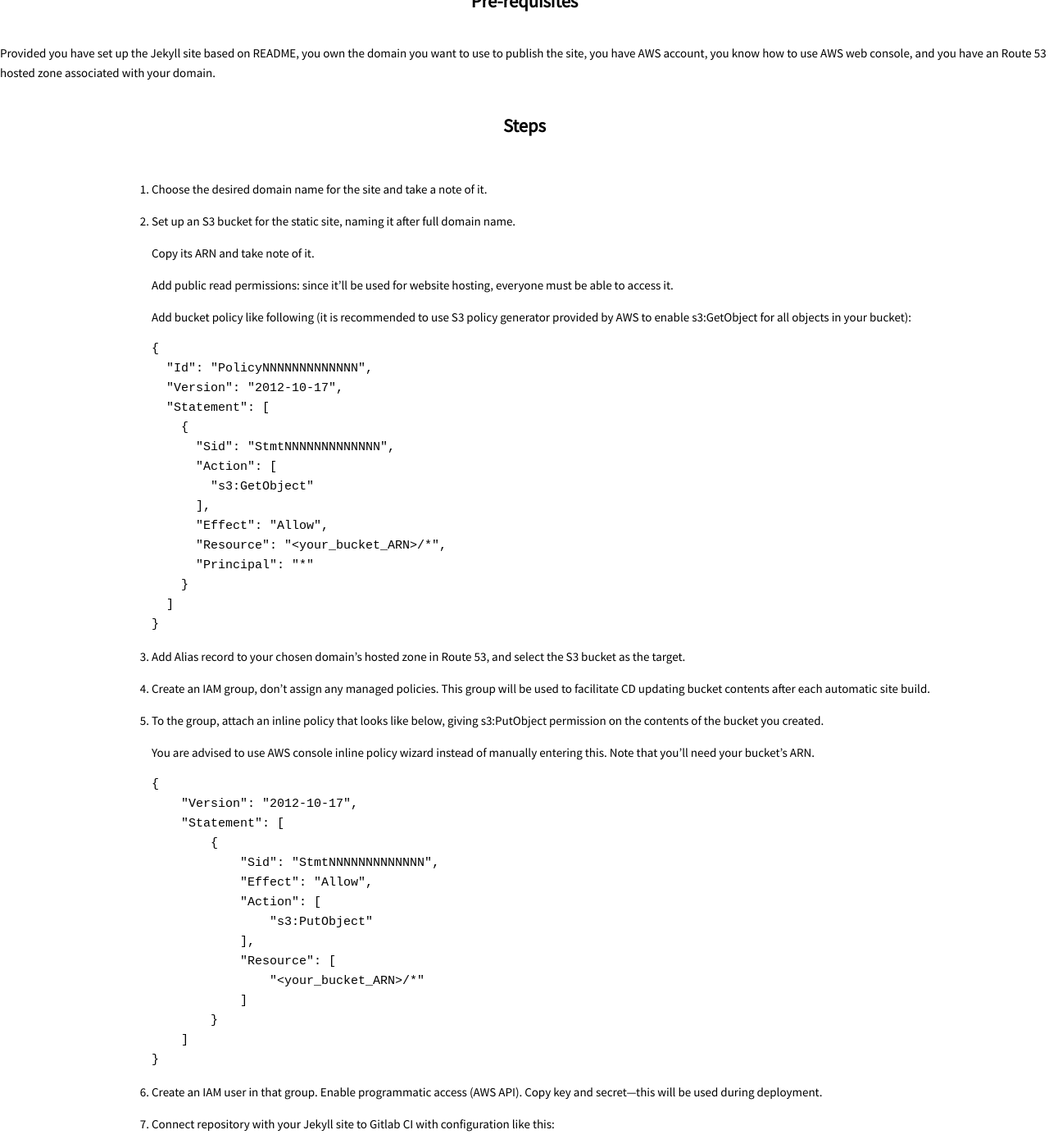
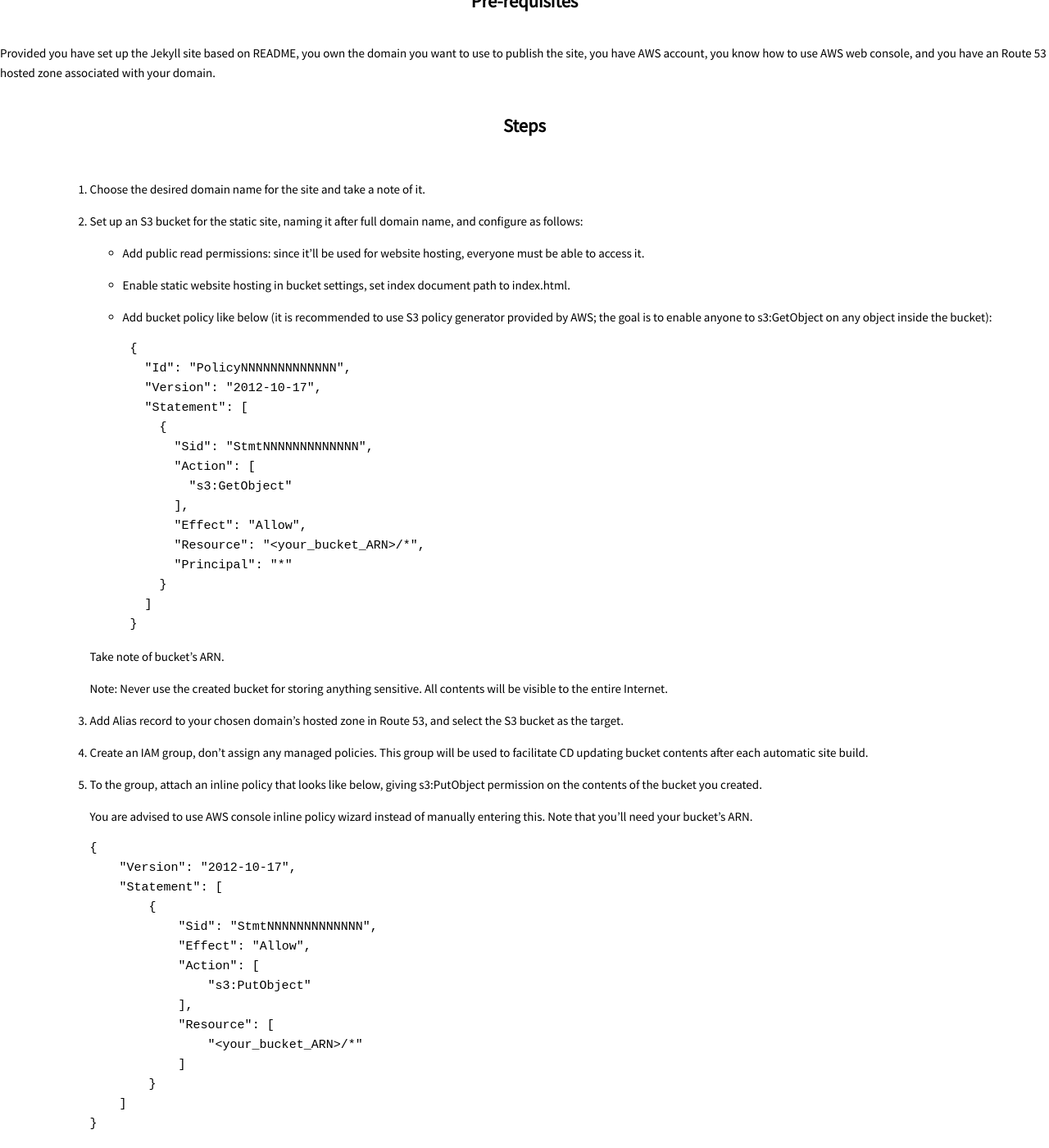
Before and after one commit to riboseinc/jekyll-theme-open-project, a Jekyll site: the page built from CI_OPS.md, in a window 1280 px wide and 1400 px high, scrolled down 1029 px. Shown: the whole window at 82% size. Built offline with Jekyll 4.4.1, drawn with Linux system fonts in a browser that asks for light colours; nearby versions of some CDN libraries; our own code applies the rules of GitHub Pages for plain Markdown files.

Commit message:
docs(CI_OPS): Revised S3 bucket setup section

````diff
--- a/CI_OPS.md
+++ b/CI_OPS.md
@@ -19,33 +19,41 @@
 
 0. Choose the desired domain name for the site and take a note of it.
 
-1. Set up an S3 bucket for the static site, naming it after full domain name.
+1. Set up an S3 bucket for the static site, naming it after full domain name,
+   and configure as follows:
 
-   Copy its ARN and take note of it.
+   - Add public read permissions: since it’ll be used for website hosting,
+     everyone must be able to access it.
 
-   Add public read permissions: since it’ll be used for website hosting,
-   everyone must be able to access it.
+   - Enable static website hosting in bucket settings,
+     set index document path to index.html.
 
-   Add bucket policy like following (it is recommended to use S3 policy generator
-   provided by AWS to enable s3:GetObject for all objects in your bucket):
+   - Add bucket policy like below (it is recommended to use S3 policy generator
+     provided by AWS; the goal is to enable anyone to s3:GetObject
+     on any object inside the bucket):
 
-   ```json
-   {
-     "Id": "PolicyNNNNNNNNNNNNN",
-     "Version": "2012-10-17",
-     "Statement": [
-       {
-         "Sid": "StmtNNNNNNNNNNNNN",
-         "Action": [
-           "s3:GetObject"
-         ],
-         "Effect": "Allow",
-         "Resource": "<your_bucket_ARN>/*",
-         "Principal": "*"
-       }
-     ]
-   }
-   ```
+      ```json
+      {
+        "Id": "PolicyNNNNNNNNNNNNN",
+        "Version": "2012-10-17",
+        "Statement": [
+          {
+            "Sid": "StmtNNNNNNNNNNNNN",
+            "Action": [
+              "s3:GetObject"
+            ],
+            "Effect": "Allow",
+            "Resource": "<your_bucket_ARN>/*",
+            "Principal": "*"
+          }
+        ]
+      }
+      ```
+
+    Take note of bucket’s ARN.
+
+    Note: Never use the created bucket for storing anything sensitive.
+    All contents will be visible to the entire Internet.
 
 2. Add Alias record to your chosen domain’s hosted zone in Route 53,
    and select the S3 bucket as the target.
````
